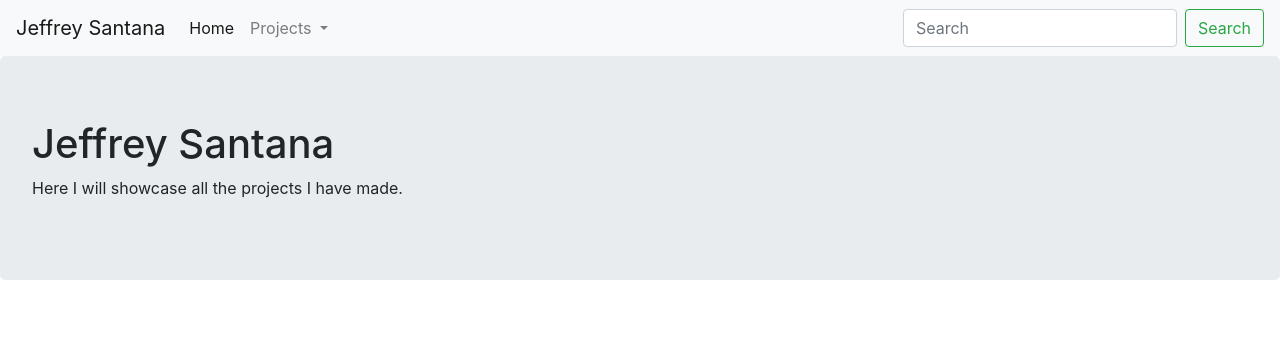
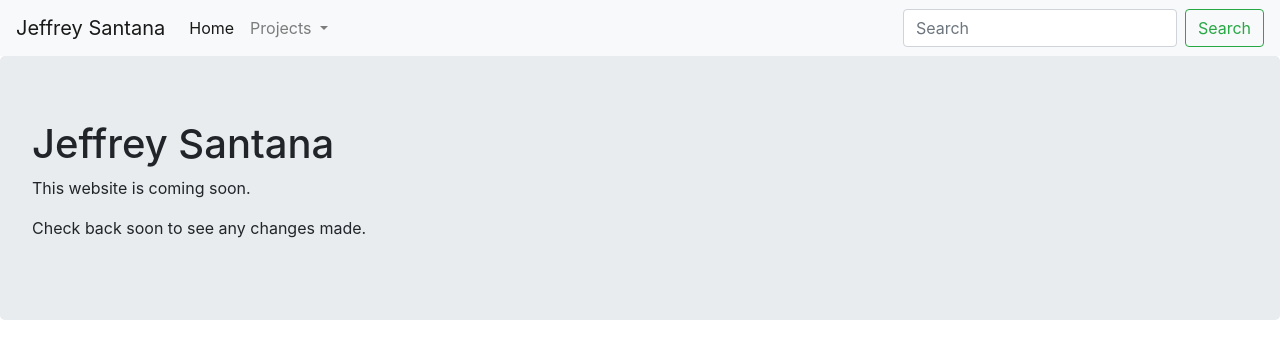
Before and after one commit to jsantana26/Portfolio, an Angular app in the folder client/: page / in a window 1280 px wide. Shown: the top 358 px of the page. Built offline with nearby package versions, Linux system fonts and the light colour scheme.

Commit message:
Modified homepage to display coming soon

```diff
--- a/client/src/app/components/home/home.component.html
+++ b/client/src/app/components/home/home.component.html
@@ -1,6 +1,9 @@
 <div class="jumbotron">
   <h1>Jeffrey Santana</h1>
   <p>
-    Here I will showcase all the projects I have made.
+    This website is coming soon.
+  </p>
+  <p>
+    Check back soon to see any changes made.
   </p>
 </div>
```
